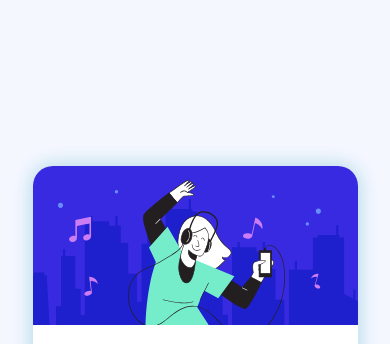
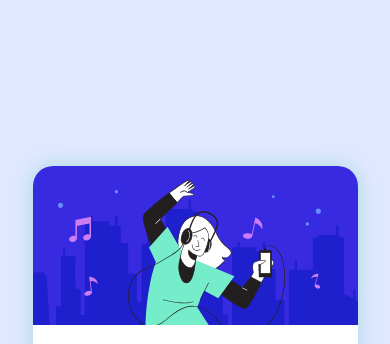
Before and after one commit to Deyvesu/order-summary, a plain HTML site: page index.html in a window 390 px wide. Shown: the top 344 px of the page. Drawn offline with Linux system fonts and the light colour scheme.

Commit message:
readme-update

```diff
--- a/style.css
+++ b/style.css
@@ -11,7 +11,8 @@
   box-sizing: border-box;
 }
 body{
-  background: url(./images/pattern-background-desktop.svg) no-repeat;
+  background:no-repeat top url(./images/pattern-background-desktop.svg) ;
+  background-color: hsl(225, 100%, 94%);
 
   display: flex;
   justify-content: center;
@@ -130,6 +131,6 @@ divi{
 
 @media screen and (max-width: 500px) {
   body {
-    background: hsl(225, 100%, 98%);
+    background: hsl(225, 100%, 94%);
   }
 }
```
